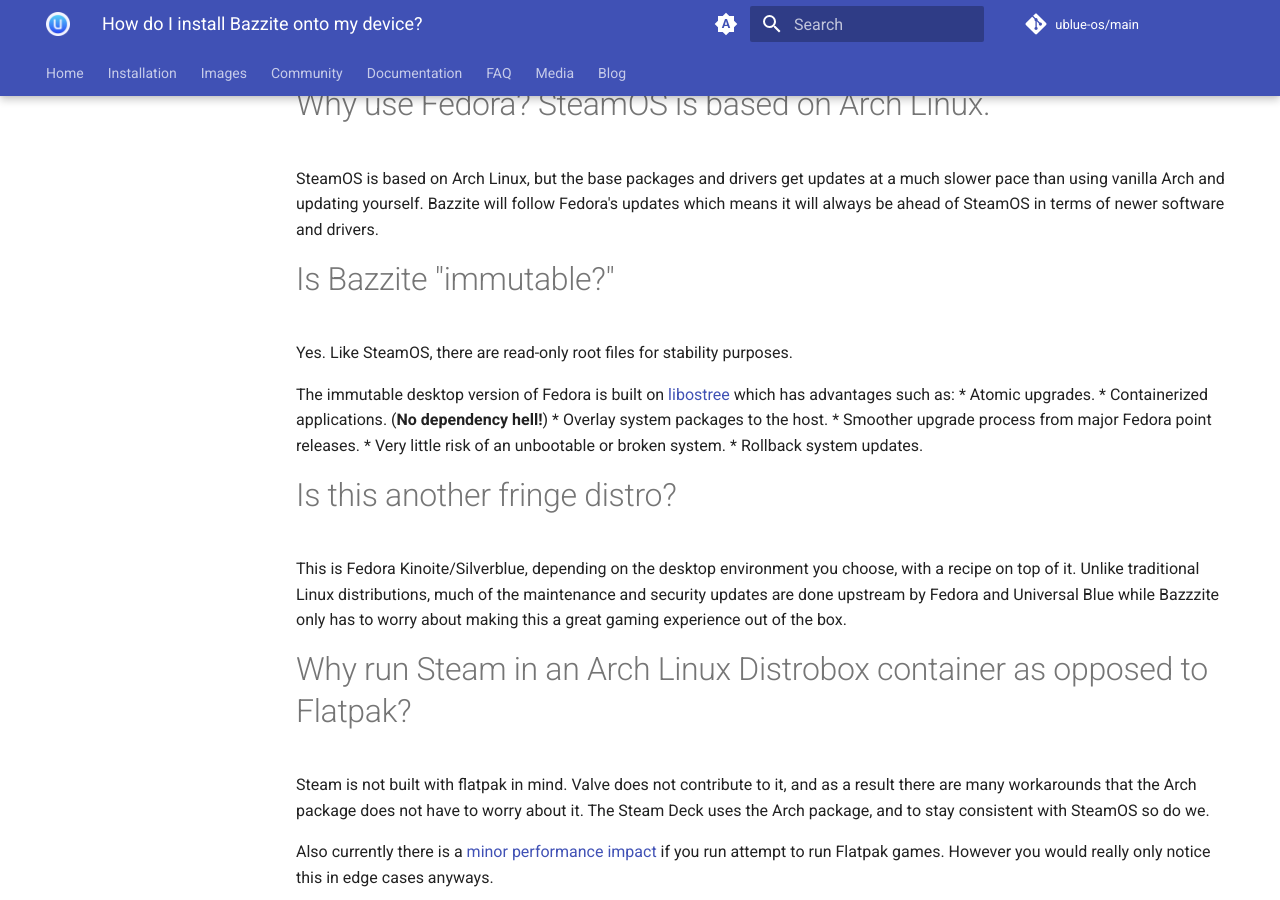
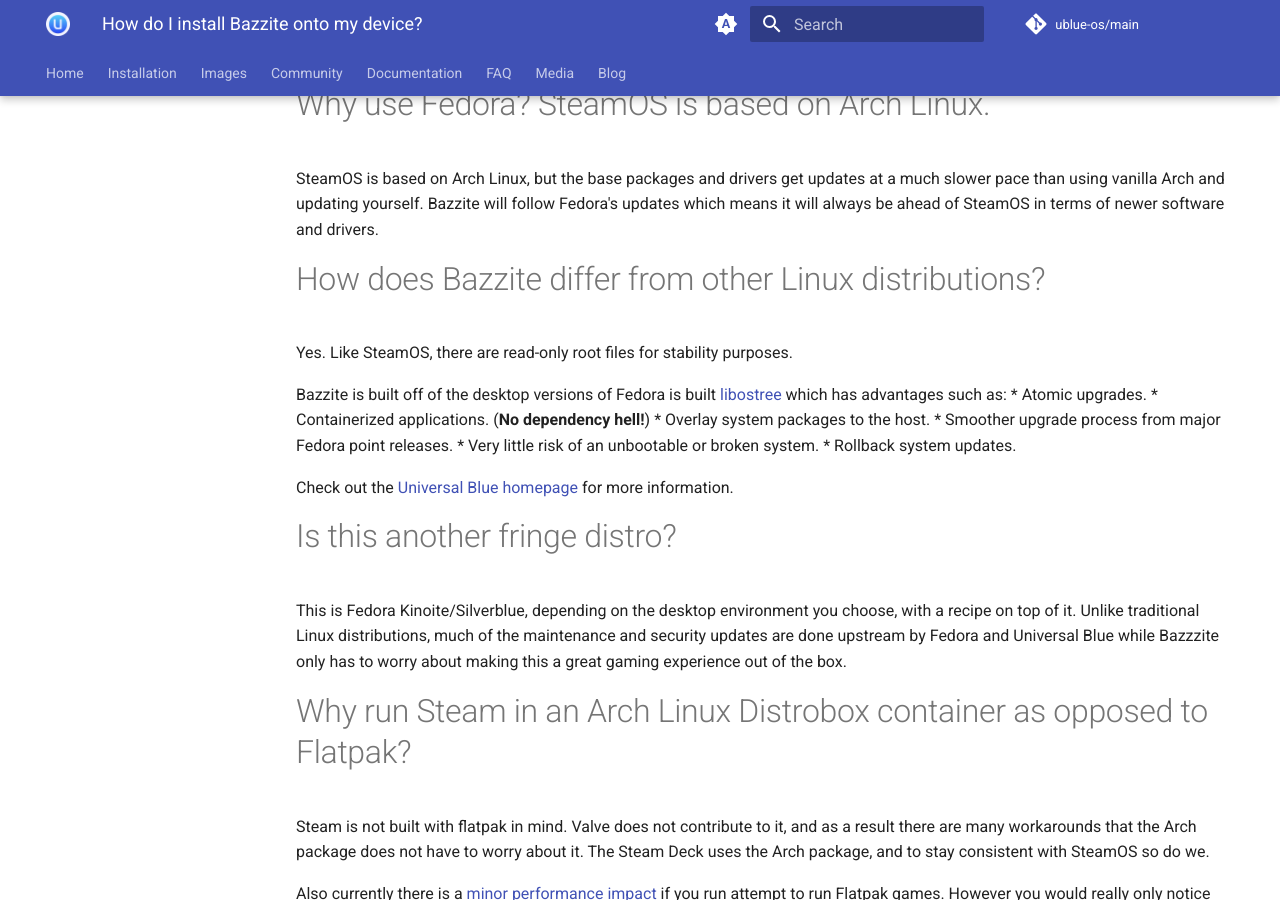
Before and after one commit to ublue-os/website, an MkDocs documentation site: the page built from docs/images/bazzite/FAQ.md, in a window 1280 px wide and 900 px high, scrolled down 2733 px. Built offline with MkDocs 1.6.1 and Material for MkDocs 9.7.7, drawn with Linux system fonts in a browser that asks for light colours; comment, search, counter and statistics services are not loaded.

Commit message:
Update docs/images/bazzite/FAQ.md
Co-authored-by: Jorge O. Castro <jorge.castro@gmail.com>

```diff
--- a/docs/images/bazzite/FAQ.md
+++ b/docs/images/bazzite/FAQ.md
@@ -83,17 +83,19 @@ No.  They just won't apply until shutdown.  You can attempt to layer package(s)
 SteamOS is based on Arch Linux, but the base packages and drivers get updates at a much slower pace than using vanilla Arch and updating yourself.  Bazzite will follow Fedora's updates which means it will always be ahead of SteamOS in terms of newer software and drivers.
 
 
-# Is Bazzite "immutable?"
+# How does Bazzite differ from other Linux distributions?
 
 Yes.  Like SteamOS, there are read-only root files for stability purposes.
 
-The immutable desktop version of Fedora is built on [libostree](https://ostreedev.github.io/ostree/) which has advantages such as:
+Bazzite is built off of the desktop versions of Fedora is built [libostree](https://ostreedev.github.io/ostree/) which has advantages such as:
 * Atomic upgrades.
 * Containerized applications. (**No dependency hell!**)
 * Overlay system packages to the host.
 * Smoother upgrade process from major Fedora point releases.
 * Very little risk of an unbootable or broken system.
 * Rollback system updates.
+
+Check out the [Universal Blue homepage](https://universal-blue.org) for more information.
 
 
 # Is this another fringe distro?
```
